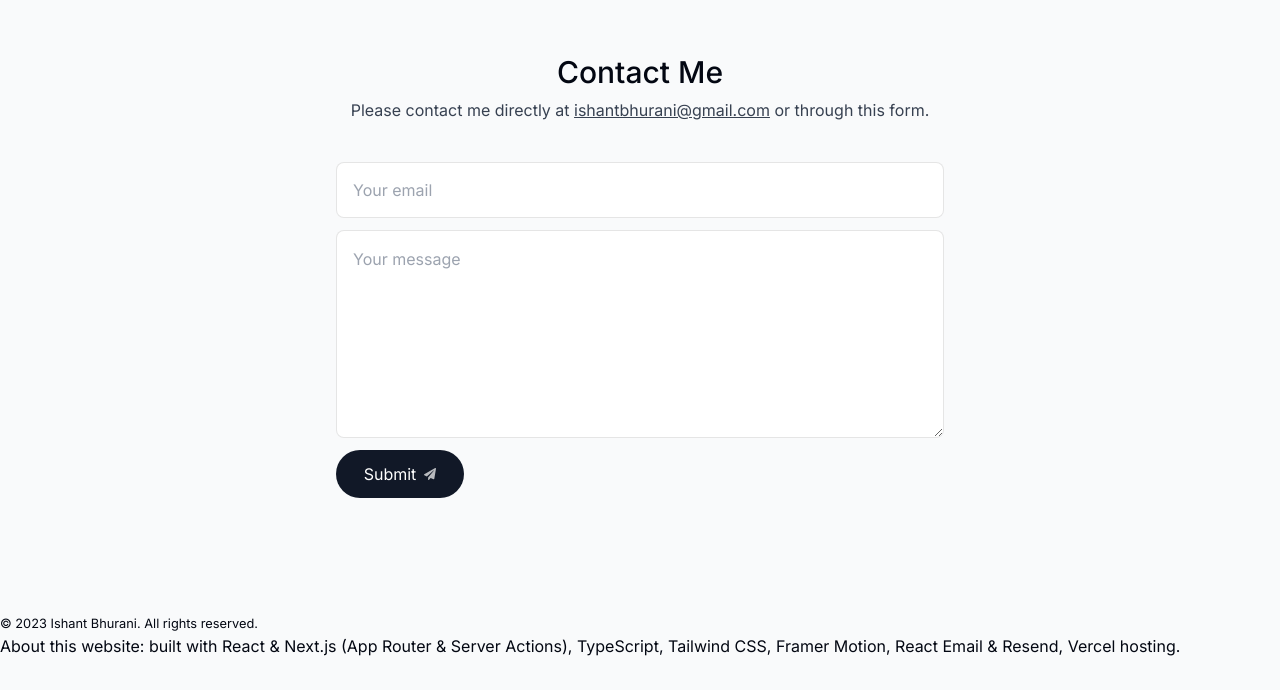
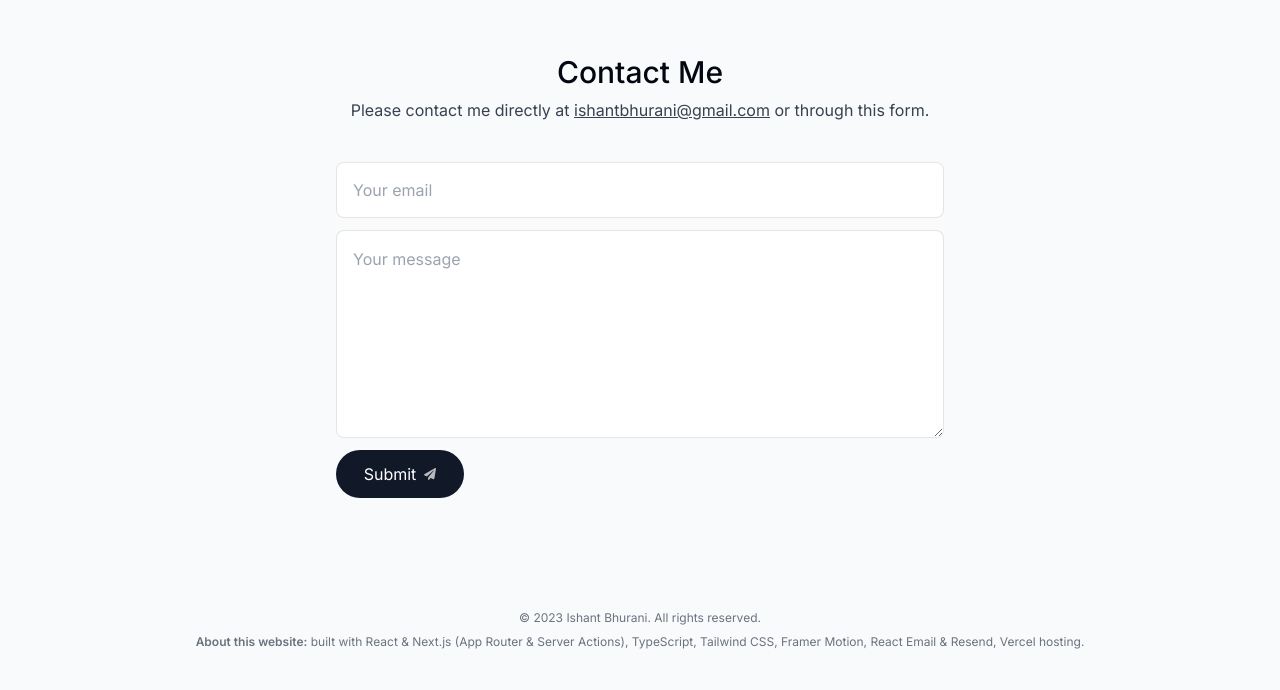
Before and after one commit to ishantbhurani/portfolio, a Next.js app: page / in a window 1280 px wide. Shown: the part 4158-4848 px from the top of the page. Before the commit the page ends 4816 px from the top, so only its background shows below. Built offline with nearby package versions, Linux system fonts and the light colour scheme; no server answers.

Commit message:
style footer

```diff
--- a/components/footer.tsx
+++ b/components/footer.tsx
@@ -1,11 +1,13 @@
 export default function Footer() {
   return (
-    <footer>
-      <small>&copy; 2023 Ishant Bhurani. All rights reserved.</small>
-      <p>
-        <span>About this website:</span> built with React & Next.js (App Router
-        & Server Actions), TypeScript, Tailwind CSS, Framer Motion, React Email
-        & Resend, Vercel hosting.
+    <footer className='mb-10 px-4 text-center text-gray-500'>
+      <small className='mb-2 block text-xs'>
+        &copy; 2023 Ishant Bhurani. All rights reserved.
+      </small>
+      <p className='text-xs'>
+        <span className='font-semibold'>About this website:</span> built with
+        React & Next.js (App Router & Server Actions), TypeScript, Tailwind CSS,
+        Framer Motion, React Email & Resend, Vercel hosting.
       </p>
     </footer>
   )
```
